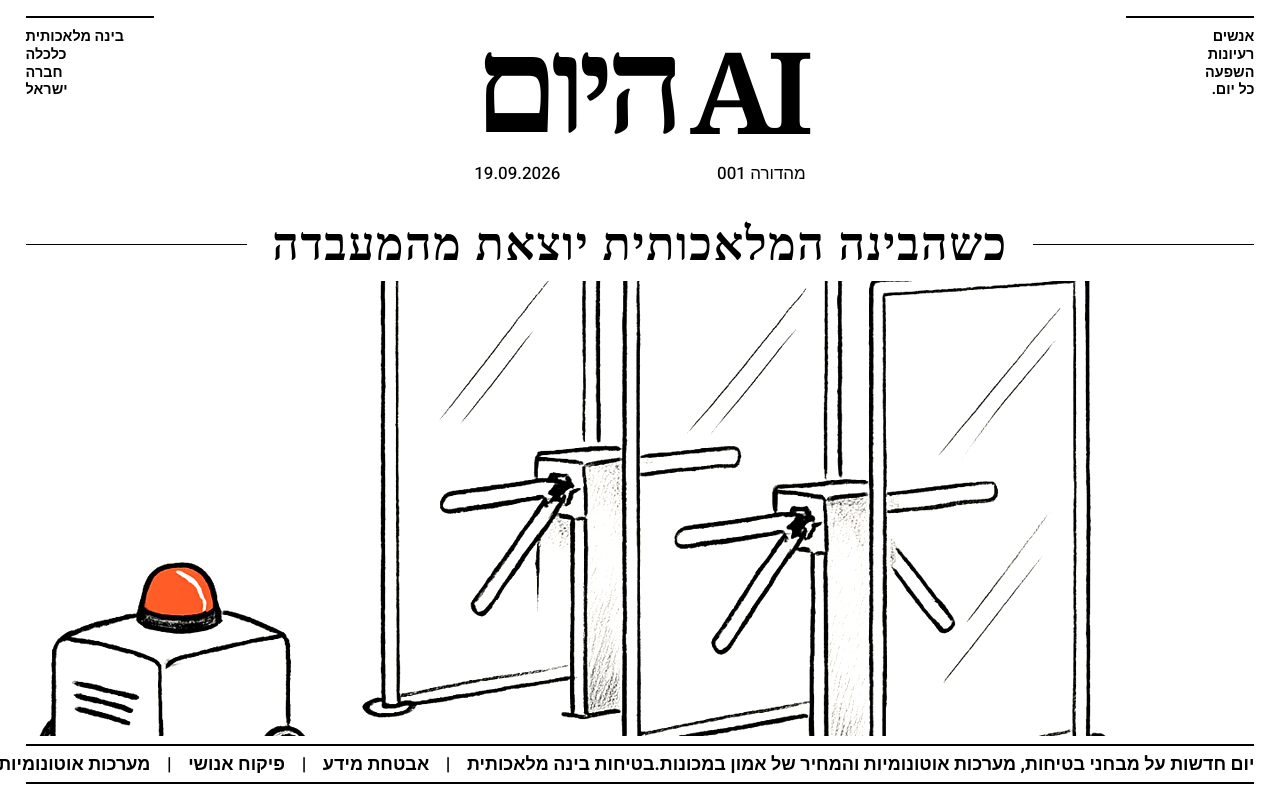
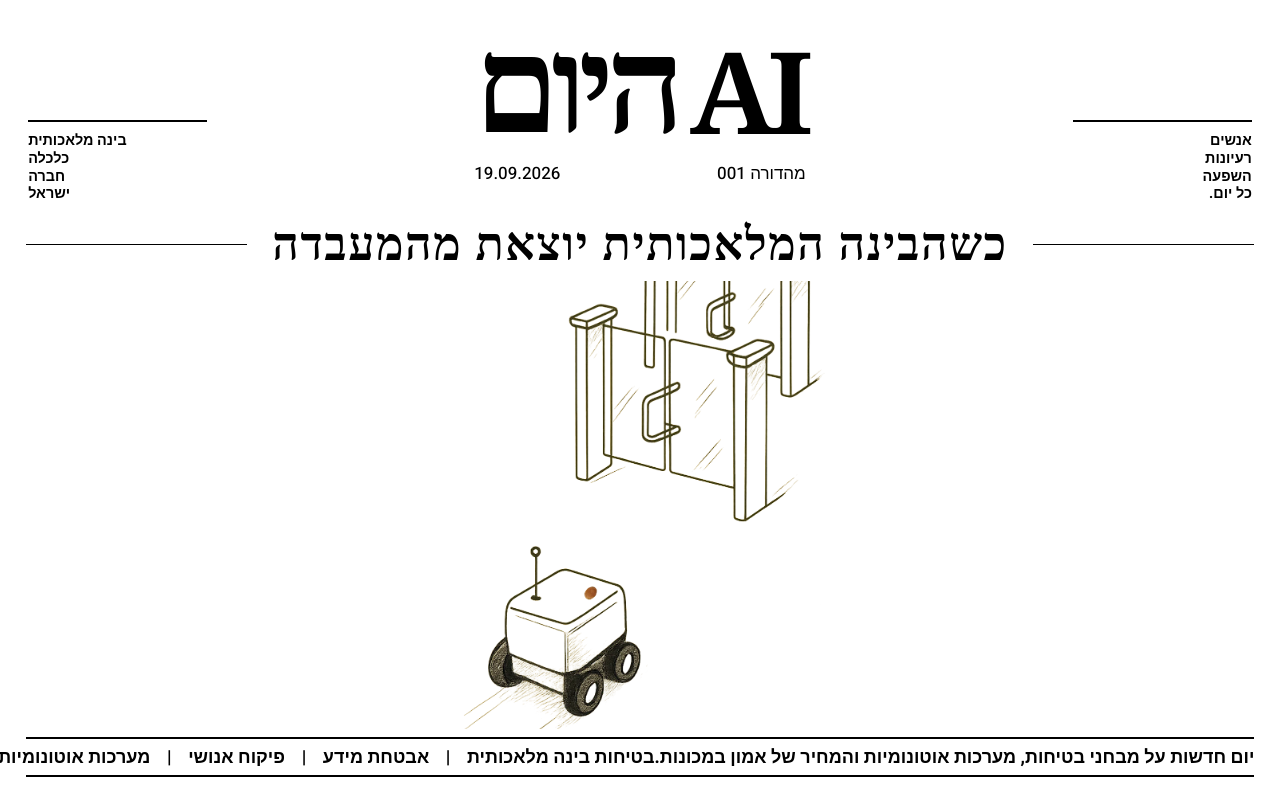
Before and after one commit to ELOSSYSTEMS/AI-HAYOM, a plain HTML site: page index.html in a window 1280 px wide. Shown: the top 800 px of the page. Drawn offline with Linux system fonts and the light colour scheme; a web font is replaced by a local one.

Commit message:
Use square mobile artwork presentation on desktop

```diff
--- a/app.js
+++ b/app.js
@@ -58,7 +58,9 @@
     const source = document.querySelector('.cartoon source');
     const image = document.querySelector('.cartoon img');
     source.srcset = editionAssetPath(edition.number, edition.cartoon.mobile);
-    image.src = editionAssetPath(edition.number, edition.cartoon.desktop);
+    // The portrait artwork is the canonical readable composition. The desktop
+    // cover now presents it inside a fixed square so the subject stays visible.
+    image.src = editionAssetPath(edition.number, edition.cartoon.mobile);
     image.alt = edition.cartoon.alt;
     document.querySelector('.description').textContent = edition.coverDescription;
     document.querySelector('.topics').innerHTML = `${edition.keywords.map((keyword) => `<span>${escapeHtml(keyword)}</span>`).join('')}<i class="dot" aria-hidden="true"></i>`;
--- a/index.html
+++ b/index.html
@@ -66,6 +66,8 @@ html,body,.front,.bottom,.inside{background:#fff;color:#000}
 .story .story-label{display:flex;align-items:center;flex-wrap:wrap;gap:8px 16px}.story-label a{color:#000;font-weight:400;letter-spacing:normal;text-underline-offset:3px}.story-label a:focus-visible{outline:2px solid #000;outline-offset:4px}
 .edition-nav{display:flex;align-items:center;justify-content:space-between;gap:20px;padding:24px 0;border-bottom:1px solid #000}.edition-nav a{color:#000;font-weight:700;text-underline-offset:4px}.edition-nav a[hidden]{display:block;visibility:hidden;pointer-events:none}.edition-status{font-size:13px;text-align:center}.load-error{max-width:760px;margin:40px auto;padding:24px;border:2px solid #000;font-weight:700}.ai-disclosure{font-size:13px;line-height:1.6;max-width:70ch}.swipe-hint{font-size:12px;color:#444;text-align:center;margin:12px 0 0}@media(min-width:800px){.swipe-hint{display:none}}
 .edition-arrow{position:absolute;top:50%;display:grid;place-items:center;min-width:24px;min-height:24px;padding:0;border:0;color:inherit;background:transparent;text-decoration:none;transform:translateY(-50%);opacity:.72}.edition-arrow svg{display:block;width:clamp(18px,2cqw,25px);height:clamp(18px,2cqw,25px)}.edition-arrow[data-previous]{left:calc(100% + clamp(5px,1cqw,12px))}.edition-arrow[data-next]{right:calc(100% + clamp(5px,1cqw,12px))}.edition-arrow:hover{opacity:1}.edition-arrow:focus-visible{outline:2px solid #000;outline-offset:2px}.edition-arrow[hidden]{visibility:hidden;pointer-events:none}
+/* Desktop cover: a centered square leaves the margins available for the side notes. */
+@media(min-width:651px) and (min-aspect-ratio:1/1){.cartoon{flex:0 0 clamp(360px,56vh,620px);width:clamp(360px,56vh,620px);height:clamp(360px,56vh,620px);align-self:center;margin:10px auto 0}.cartoon img{object-fit:cover;object-position:center}.side{z-index:2;top:clamp(84px,15vh,150px);width:14%;max-width:180px}.side-left{left:2.2%}.side-right{right:2.2%}}
 </style>
 </head>
 <body>
@@ -74,7 +76,7 @@ html,body,.front,.bottom,.inside{background:#fff;color:#000}
 <header class="masthead"><div class="logo" aria-label="AI היום"><span class="english" dir="ltr">AI</span><span class="hebrew" dir="rtl">היום</span></div><div class="metadata"><a class="edition-arrow" data-previous href="#" hidden aria-label="מהדורה קודמת" title="מהדורה קודמת"><svg viewBox="0 0 16 16" aria-hidden="true"><path d="M2 8h12M10 4l4 4-4 4" fill="none" stroke="currentColor" stroke-width="1.4" stroke-linecap="round" stroke-linejoin="round"/></svg></a><span class="edition-label">מהדורה <bdi>001</bdi></span><span class="edition-date"><time datetime="2026-09-13">13.09.2026</time></span><a class="edition-arrow" data-next href="#" hidden aria-label="מהדורה הבאה" title="מהדורה הבאה"><svg viewBox="0 0 16 16" aria-hidden="true"><path d="M14 8H2m4-4L2 8l4 4" fill="none" stroke="currentColor" stroke-width="1.4" stroke-linecap="round" stroke-linejoin="round"/></svg></a></div></header>
 <aside class="side side-right">אנשים<br>רעיונות<br>השפעה<br>כל יום.</aside>
 <section class="headline"><h1>בטיחות לפני מהירות</h1></section>
-<figure class="cartoon"><picture><source media="(orientation: portrait)" srcset="/edition/001/cartoon-mobile.webp"><img src="/edition/001/cartoon-desktop.webp" width="2172" height="724" alt="ארבעה חוקרים מפעילים בלם אדום על גלגל מכונית מרוץ, מטפורה לבטיחות בבינה מלאכותית"></picture></figure>
+<figure class="cartoon"><picture><source media="(orientation: portrait)" srcset="/edition/001/cartoon-mobile.webp"><img src="/edition/001/cartoon-mobile.webp" width="1122" height="1402" alt="ארבעה חוקרים מפעילים בלם אדום על גלגל מכונית מרוץ, מטפורה לבטיחות בבינה מלאכותית"></picture></figure>
 <footer class="bottom"><span class="description">4 התפתחויות. כל מה שחשוב היום.</span><div class="topics"><span>בטיחות</span><span>פיקוח</span><span>הנפקה</span><span>ישראל</span><i class="dot" aria-hidden="true"></i></div></footer>
 </main>
 <article class="inside" id="inside" aria-label="תוכן מהדורה 001" data-edition-root>
@@ -112,6 +114,6 @@ html,body,.front,.bottom,.inside{background:#fff;color:#000}
   window.addEventListener('resize', matchHeight, { passive: true });
 })();
 </script>
-<script src="/app.js" defer></script>
+<script src="/app.js?v=2" defer></script>
 </body>
 </html>
```
